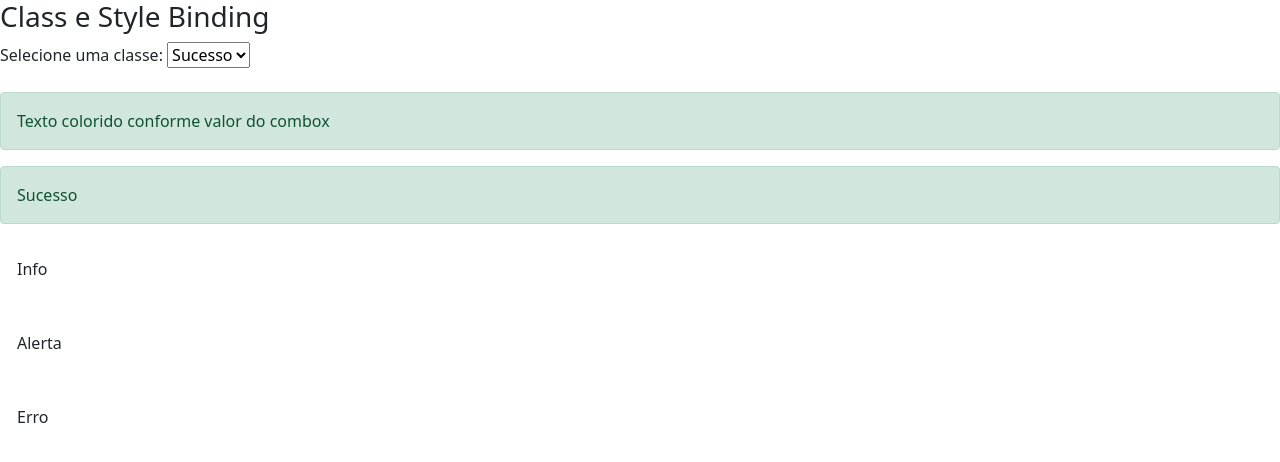
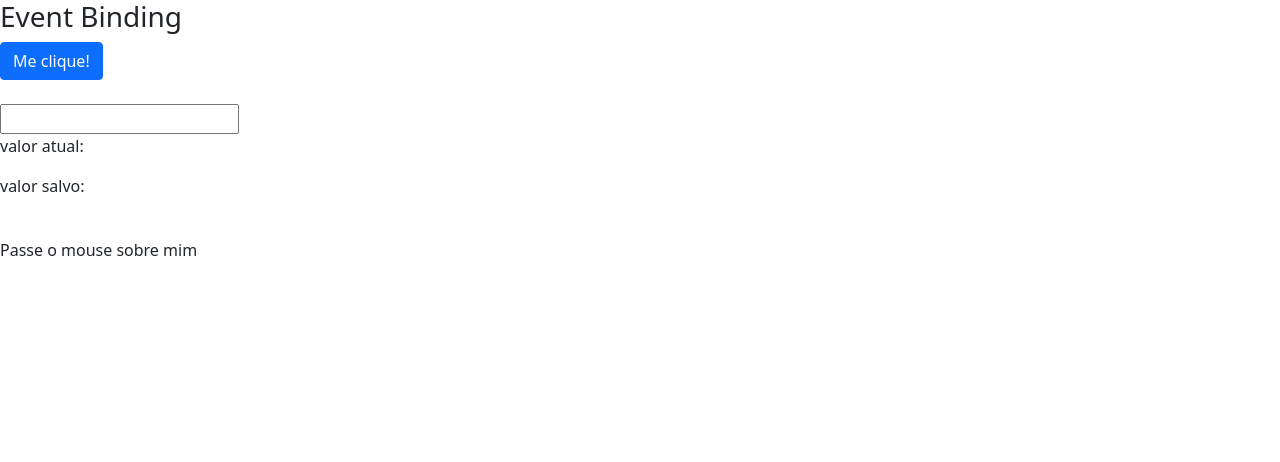
Before and after one commit to AngularJunior/angular, an Angular app: page / in a window 1280 px wide. Shown: the top 462 px of the page. Built offline with nearby package versions, Linux system fonts and the light colour scheme.

Commit message:
Usando as funções de Event Binding

```diff
--- a/src/app/data-binding/data-binding.component.css
+++ b/src/app/data-binding/data-binding.component.css
@@ -0,0 +1,4 @@
+.highlight {
+    background-color: yellow;
+    font-weight: bold;
+}
--- a/src/app/data-binding/data-binding.component.html
+++ b/src/app/data-binding/data-binding.component.html
@@ -1,5 +1,5 @@
-<section class="property-binding">
-  <!-- <article>
+<!-- <section class="property-binding">
+  <article>
         <h3> Interpolation / Interpolação</h3>
         <p>String renderizada com interpolação: {{ url }}</p>
         <p>Resultado de 1 + 1 é : {{ 1 + 1 }}</p>
@@ -15,7 +15,7 @@
         <img [src]="urlImagem"><br>
 
         <img bind-src="urlImagem">
-    </article> -->
+    </article>
 
   <article>
     <h3>Class e Style Binding</h3>
@@ -54,4 +54,30 @@
 
     </div>
   </article>
+</section> -->
+
+<section class="event-binding">
+  <article>
+    <h3>Event Binding</h3>
+    <div>
+      <button (click)="botaoClicado()" class="btn btn-primary">
+        Me clique!
+      </button>
+      <br><br>
+
+      <input type="text" (keyup)="onKeyUp($event)" (keyup.enter)="salvarValor(campoInput.value)"
+        (blur)="salvarValor(campoInput.value)" #campoInput />
+
+      <p> valor atual: {{ valorAtual}}</p>
+      <p> valor salvo: {{ valorSalvo}}</p>
+
+      <br>
+      <span
+      (mouseover)="onMouseOverOut()"
+      (mouseout)="onMouseOverOut()"
+      [class.highlight]="isMouseOver">
+        Passe o mouse sobre mim
+      </span>
+    </div>
+  </article>
 </section>
--- a/src/app/data-binding/data-binding.component.ts
+++ b/src/app/data-binding/data-binding.component.ts
@@ -4,12 +4,18 @@
   selector: 'app-data-binding',
   templateUrl: './data-binding.component.html',
   styleUrls: ['./data-binding.component.css']
+
 })
 export class DataBindingComponent implements OnInit {
 
   url: string = 'www.google.com.br';
-  urlImagem: string  = 'http://lorempixel.com/400/200/nature/'
+  urlImagem: string = 'http://lorempixel.com/400/200/nature/'
   cursoAngular: boolean = true;
+
+  valorAtual: string = '';
+  valorSalvo = '';
+  isMouseOver: boolean = false;
+
 
   getValor() {
     return 1;
@@ -18,9 +24,29 @@
   getCurtirCurso() {
     return true;
   }
+
+  onKeyUp(evento: KeyboardEvent) {
+    // console.log;
+    this.valorAtual = ((<HTMLInputElement>evento.target).value);
+  }
+  salvarValor(valor: string) {
+    this.valorSalvo = valor;
+  }
+
+  botaoClicado() {
+    alert('Botão clicado!');
+  }
+
+  onMouseOverOut() {
+    this.isMouseOver = !this.isMouseOver;
+  }
+
   constructor() { }
 
   ngOnInit(): void {
   }
 
 }
+function value(arg0: HTMLInputElement, value: any) {
+  throw new Error('Function not implemented.');
+}
```
